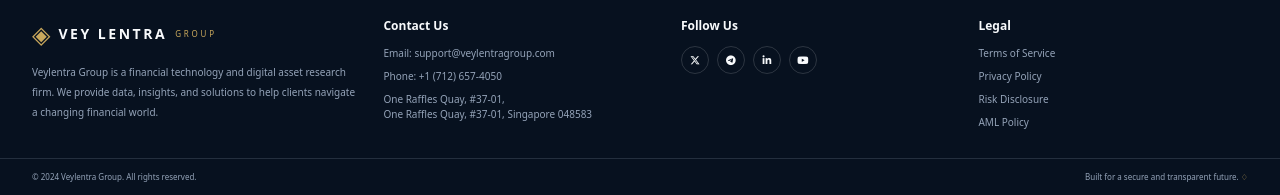
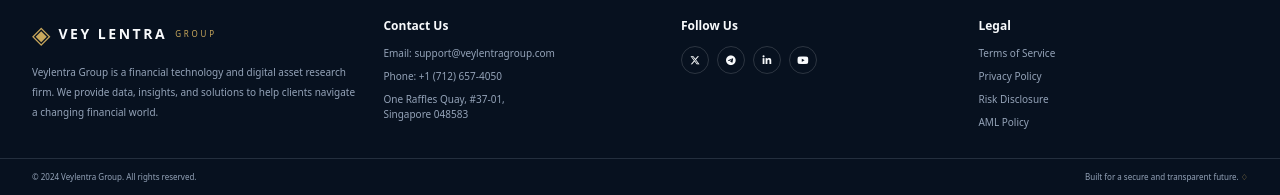
Before and after one commit to VeylentraGroup/vaylentragroup-railway, a Django app: page / in a window 1280 px wide. Shown: the part 3701-3896 px from the top of the page. Run offline with Django 5.2, Linux system fonts and the light colour scheme; some libraries are stand-ins or nearby versions.

Commit message:
Footer address

```diff
--- a/veylentra_group/home/templates/home/index.html
+++ b/veylentra_group/home/templates/home/index.html
@@ -1539,7 +1539,7 @@ window.addEventListener("load", function () {
   <div class="mx-auto max-w-[1440px] border-t border-soft px-5 py-7 lg:px-8">
     <div class="grid gap-7 lg:grid-cols-[1.2fr_1fr_1fr_1fr]">
       <div id="about"><div class="flex items-center gap-2"><span class="text-2xl text-gold">◈</span><span class="text-sm font-semibold tracking-[.18em]">VEY LENTRA</span><span class="text-[8px] tracking-[.35em] text-gold">GROUP</span></div><p class="mt-3 max-w-md text-[10px] leading-5 text-slate">Veylentra Group is a financial technology and digital asset research firm. We provide data, insights, and solutions to help clients navigate a changing financial world.</p></div>
-      <div><h4 class="text-xs font-semibold">Contact Us</h4><div class="mt-3 space-y-2 text-[10px] text-slate"><p>Email: support@veylentragroup.com</p><p>Phone: +1 (712) 657-4050</p><p>One Raffles Quay, #37-01,<br />One Raffles Quay, #37-01, Singapore 048583</p></div></div>
+      <div><h4 class="text-xs font-semibold">Contact Us</h4><div class="mt-3 space-y-2 text-[10px] text-slate"><p>Email: support@veylentragroup.com</p><p>Phone: +1 (712) 657-4050</p><p>One Raffles Quay, #37-01,<br /> Singapore 048583</p></div></div>
       <div>
         <h4 class="text-xs font-semibold">Follow Us</h4>
         <div class="mt-3 flex gap-2">
```
